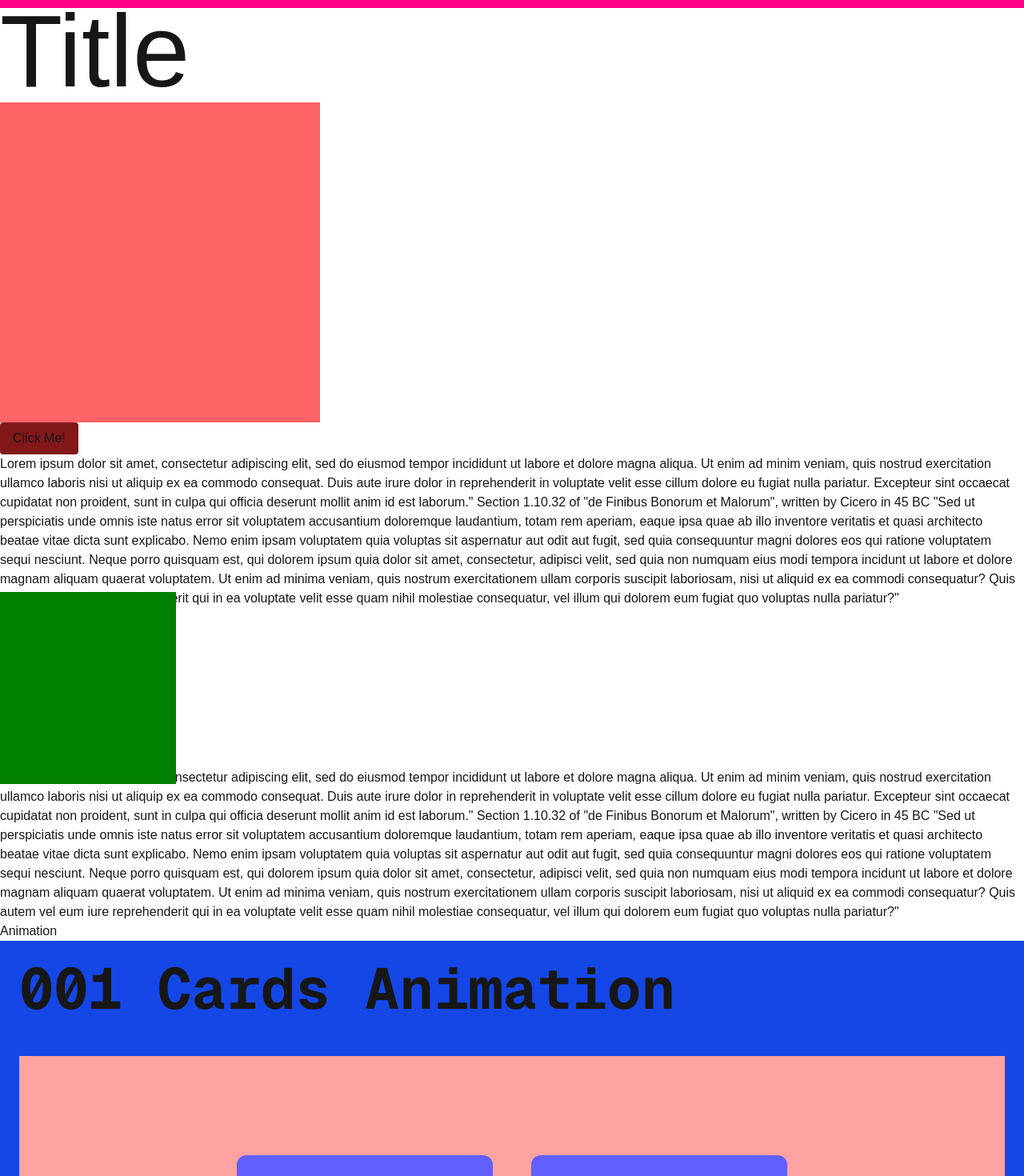
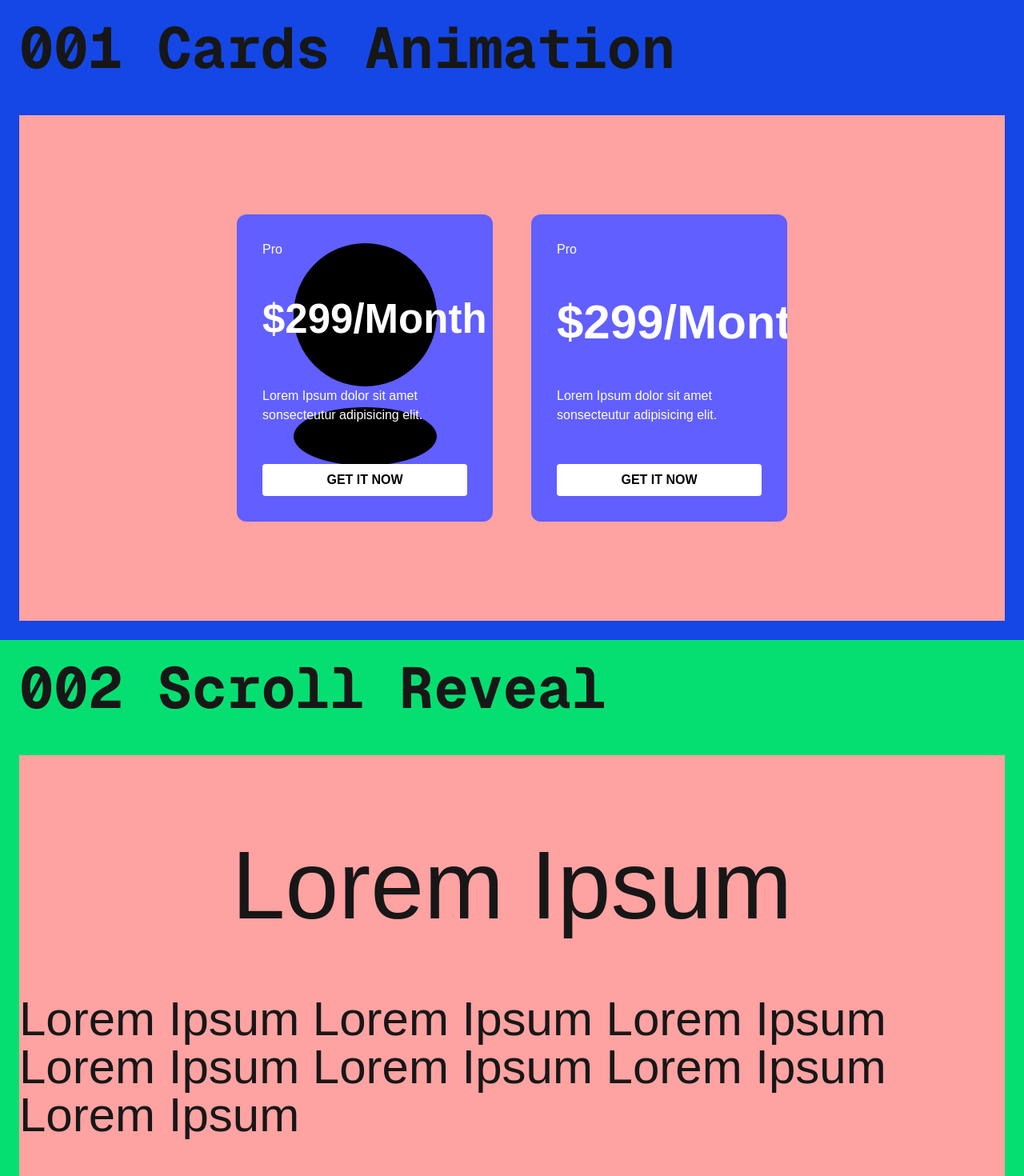
Before and after one commit to 11amanraj/motion, a Next.js app: page / in a window 1280 px wide. Shown: the top 1470 px of the page at 80% size. Built offline with nearby package versions, Linux system fonts and the light colour scheme.

Commit message:
Removed unused components

```diff
--- a/app/Components/Animation.tsx
+++ /dev/null
@@ -1,11 +0,0 @@
-'use client'
-
-import { motion, useScroll } from "motion/react";
-
-const Animation = () => {
-  return (
-    <div>Animation</div>
-  )
-}
-
-export default Animation
--- a/app/Components/HeroSection.tsx
+++ /dev/null
@@ -1,10 +0,0 @@
-import React from 'react'
-import { motion } from 'motion/react'
-
-const HeroSection = () => {
-  return (
-    <div>Working</div>
-  )
-}
-
-export default HeroSection
--- a/app/Components/Overview.tsx
+++ /dev/null
@@ -1,64 +0,0 @@
-'use client'
-
-import { motion, useScroll } from "motion/react";
-
-const Overview = () => {
-    const { scrollYProgress } = useScroll()
-
-  return (
-    <div>
-        <motion.div
-          id="scroll-indicator"
-          style={{
-              scaleX: scrollYProgress,
-              position: "fixed",
-              top: 0,
-              left: 0,
-              right: 0,
-              height: 10,
-              originX: 0,
-              backgroundColor: "#ff0088",
-          }}
-        />
-        <motion.div className="text-9xl">
-          Title
-        </motion.div>
-        <motion.div
-        className="w-100 h-100 bg-red-400"
-        initial={{ scale:0 }}
-        animate={{
-          scale: 1,
-          rotate: 360,
-          transition: { duration: 2 }
-        }}
-      />
-      <motion.button
-        className="px-4 py-2 bg-red-900 rounded-sm cursor-pointer"
-        whileHover={{ scale: 1.1 }}
-        whileTap={{ scale: 0.8 }}
-      >
-        Click Me!
-      </motion.button>
-      <p>
-        Lorem ipsum dolor sit amet, consectetur adipiscing elit, sed do eiusmod tempor incididunt ut labore et dolore magna aliqua. Ut enim ad minim veniam, quis nostrud exercitation ullamco laboris nisi ut aliquip ex ea commodo consequat. Duis aute irure dolor in reprehenderit in voluptate velit esse cillum dolore eu fugiat nulla pariatur. Excepteur sint occaecat cupidatat non proident, sunt in culpa qui officia deserunt mollit anim id est laborum."
-        Section 1.10.32 of "de Finibus Bonorum et Malorum", written by Cicero in 45 BC
-
-        "Sed ut perspiciatis unde omnis iste natus error sit voluptatem accusantium doloremque laudantium, totam rem aperiam, eaque ipsa quae ab illo inventore veritatis et quasi architecto beatae vitae dicta sunt explicabo. Nemo enim ipsam voluptatem quia voluptas sit aspernatur aut odit aut fugit, sed quia consequuntur magni dolores eos qui ratione voluptatem sequi nesciunt. Neque porro quisquam est, qui dolorem ipsum quia dolor sit amet, consectetur, adipisci velit, sed quia non numquam eius modi tempora incidunt ut labore et dolore magnam aliquam quaerat voluptatem. Ut enim ad minima veniam, quis nostrum exercitationem ullam corporis suscipit laboriosam, nisi ut aliquid ex ea commodi consequatur? Quis autem vel eum iure reprehenderit qui in ea voluptate velit esse quam nihil molestiae consequatur, vel illum qui dolorem eum fugiat quo voluptas nulla pariatur?"
-      </p>
-      <motion.div
-        className="w-50 h-50 bg-blue-700"
-        // initial={{ backgroundColor: "rgb(0, 255, 0)", opacity: 0.3 }}
-        initial={{ scale: 0.2, backgroundColor: "#0000FF", opacity: 0.3 }}
-        whileInView={{ scale: 1.2, backgroundColor: "#008000", opacity: 1, transition: { duration: 0.5 } }}
-      />
-      <p>
-        Lorem ipsum dolor sit amet, consectetur adipiscing elit, sed do eiusmod tempor incididunt ut labore et dolore magna aliqua. Ut enim ad minim veniam, quis nostrud exercitation ullamco laboris nisi ut aliquip ex ea commodo consequat. Duis aute irure dolor in reprehenderit in voluptate velit esse cillum dolore eu fugiat nulla pariatur. Excepteur sint occaecat cupidatat non proident, sunt in culpa qui officia deserunt mollit anim id est laborum."
-        Section 1.10.32 of "de Finibus Bonorum et Malorum", written by Cicero in 45 BC
-
-        "Sed ut perspiciatis unde omnis iste natus error sit voluptatem accusantium doloremque laudantium, totam rem aperiam, eaque ipsa quae ab illo inventore veritatis et quasi architecto beatae vitae dicta sunt explicabo. Nemo enim ipsam voluptatem quia voluptas sit aspernatur aut odit aut fugit, sed quia consequuntur magni dolores eos qui ratione voluptatem sequi nesciunt. Neque porro quisquam est, qui dolorem ipsum quia dolor sit amet, consectetur, adipisci velit, sed quia non numquam eius modi tempora incidunt ut labore et dolore magnam aliquam quaerat voluptatem. Ut enim ad minima veniam, quis nostrum exercitationem ullam corporis suscipit laboriosam, nisi ut aliquid ex ea commodi consequatur? Quis autem vel eum iure reprehenderit qui in ea voluptate velit esse quam nihil molestiae consequatur, vel illum qui dolorem eum fugiat quo voluptas nulla pariatur?"
-      </p>
-    </div>
-  )
-}
-
-export default Overview
--- a/app/page.tsx
+++ b/app/page.tsx
@@ -1,7 +1,5 @@
 'use client'
 
-import Overview from "./Components/Overview";
-import Animation from "./Components/Animation";
 import CardsSection from "./Components/Sections/CardsSection";
 import ScrollReveal from "./Components/Sections/ScrollReveal";
 import TextAnimation from "./Components/Sections/TextAnimation";
@@ -9,8 +7,6 @@ import TextAnimation from "./Components/Sections/TextAnimation";
 export default function Home() {
   return (
     <div>
-      <Overview />
-      <Animation />
       <CardsSection classname="bg-blue-700"/>
       <ScrollReveal />
       <TextAnimation />
```
